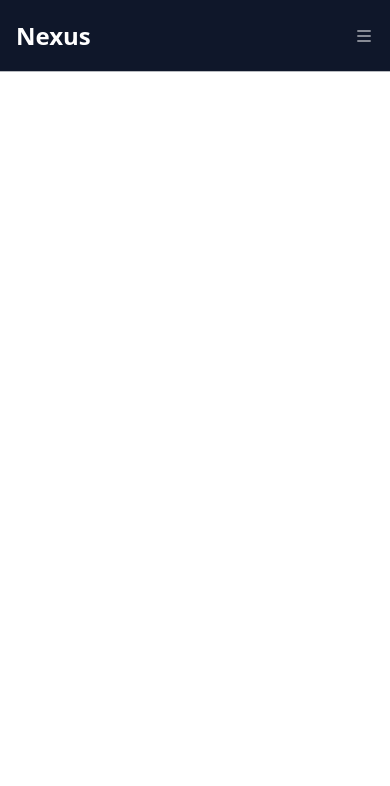
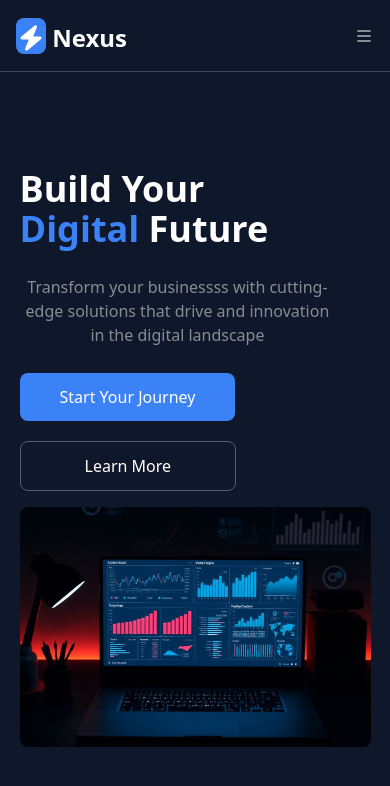
Before and after one commit to nwadiliemmanuel/tailwind-project, a website: page index.html in a window 390 px wide. Drawn offline with Linux system fonts and the light colour scheme.

Commit message:
hero section

```diff
--- a/index.html
+++ b/index.html
@@ -14,9 +14,12 @@
     />
   </head>
   <body>
-    <header class="h-18 w-full border-b border-white/70 sticky top-0 z-50  bg-dark-blue text-white/50 ">
+    <header class="h-18 w-full border-b border-white/20 sticky top-0 z-50  bg-dark-blue text-white/50 ">
       <nav class=" h-full flex items-center justify-between px-4 realative ">
-        <div class="lg:hidden font-bold text-2xl hover:text-light-blue text-white">Nexus</div>
+        <div class="lg:hidden font-bold text-2xl hover:text-light-blue text-white">
+              <i class="fa-solid fa-bolt bg-light-blue pt-2 pb-1  rounded-lg"></i>
+
+          Nexus</div>
 
         <!-- desktop -->
          <div  class="hidden lg:flex gap-120 items-center justify-between  p-4" >
@@ -39,7 +42,7 @@
           </li>
         </ul>
 
-        <button class="hover:text-dark-blue font-medium  bg-light-black  rounded-lg p-3 text-white bg-light-blue w-3/5  ">
+        <button class="hover:text-dark-blue font- medium bg-light-black  rounded-lg p-3 text-white bg-light-blue w-3/5  text-center  ">
             Get started
         </button>
         </div>
@@ -72,5 +75,41 @@
       </nav>
     </header>
 
+    <main>
+          <!-- Hero Section -->
+        <section class="w-full h-[calc(100vh-4.5rem)] bg-dark-blue flex flex-row ">
+
+        <div  class=" w-9/10  max-w-3x1 mx-auto my-auto  grid grid-cols-1 md:grid-cols-2 gap-4">
+            <div class=" h-full w-full  relative z-2  flex flex-col gap-6.5 justify-center  lg:items-start ">
+
+          <h2 class="text-white font-bold  text-4xl lg:text-6xl w-4/5  max-w-120   ">Build Your <span class="text-light-blue">Digital</span> Future</h2>
+
+          <p class="text-white/50  w-9/10 max-w-90 text-center ">Transform your businessss with cutting-edge solutions that drive and innovation in the digital landscape</p>
+
+          <div class="flex flex-col gap-5 text-white items-center text-center  lg:flex-row ">
+
+            <a href="#" class="bg-light-blue py-3 px-10 rounded-lg self-start hover:text-black  hover:bg-green  ">Start Your Journey</a>
+
+            <a href="#" class="text-center border border-white/30 py-3 px-16 rounded-lg self-start hover:bg-light-blue">Learn More</a>
+
+        </div>
+
+
+
+
+
+        </div>
+
+             <div class="max-h-60   ">
+    <img src="./images/hero-image.png" alt="" class=" w-full h-full object-cover rounded-lg  ">
+</div>
+
+</div>
+
+
+
+        </section>
+    </main>
+
   </body>
 </html>
```
Also changed, not shown: css/output.css.
